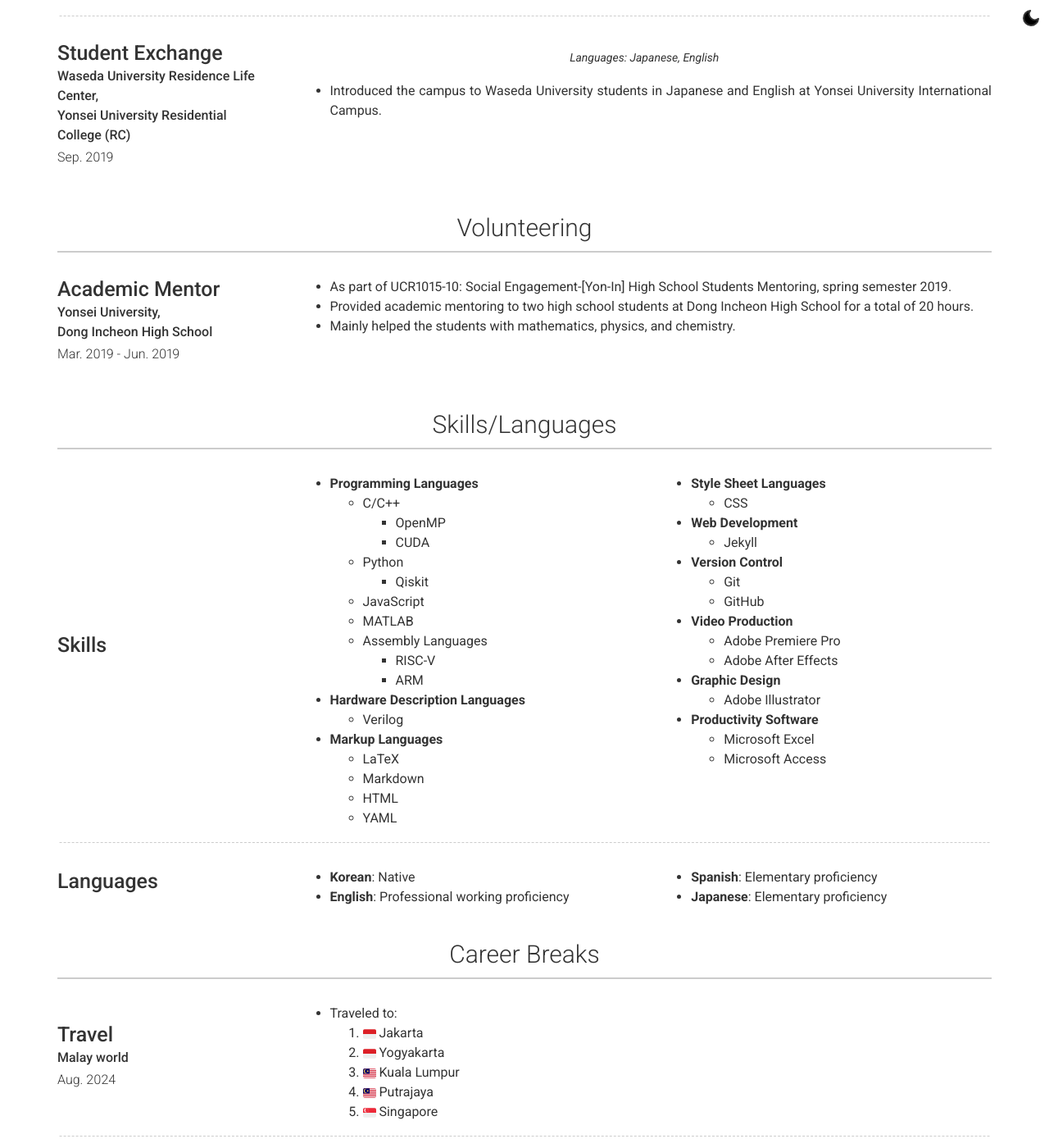
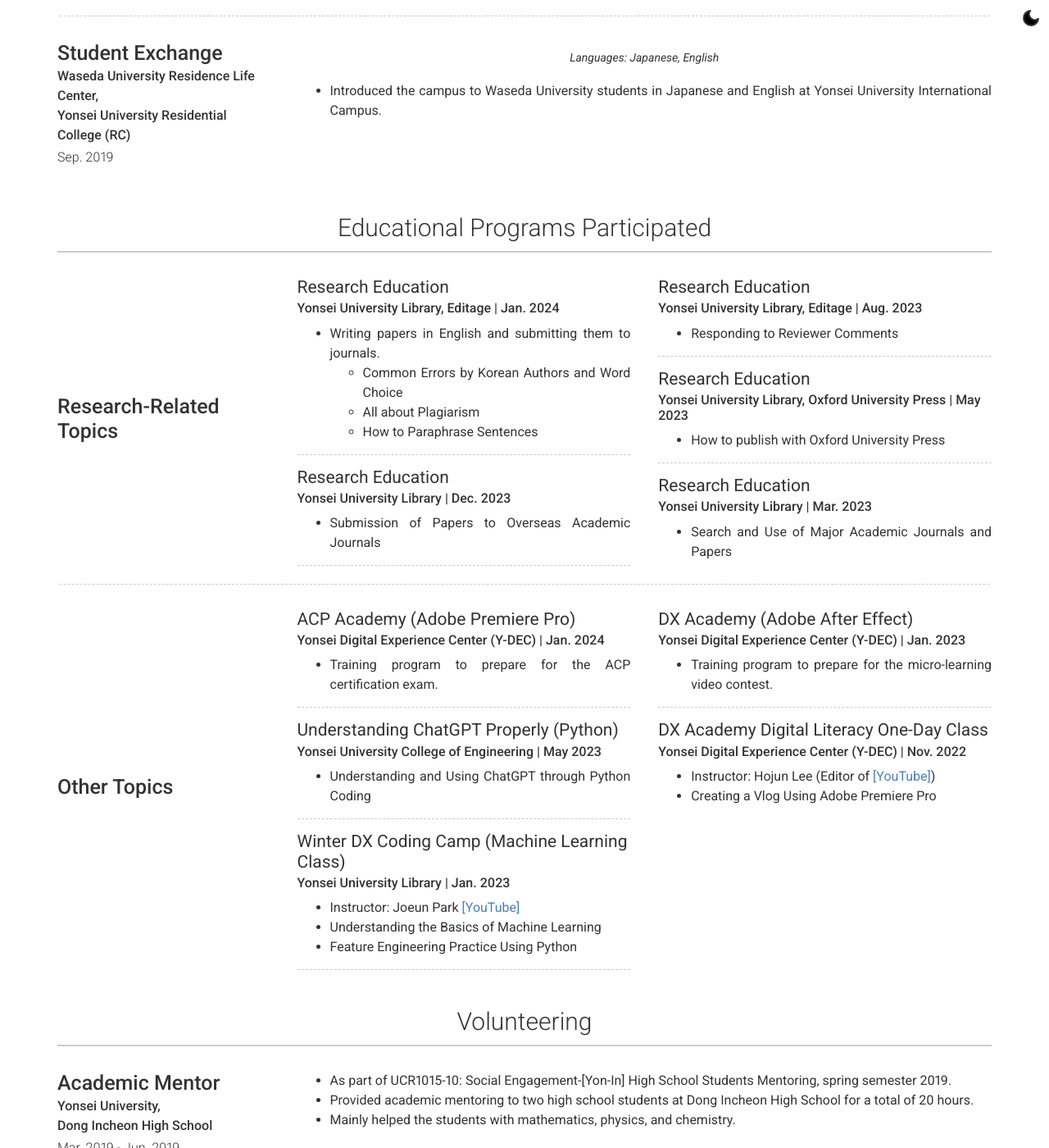
Before and after one commit to fluorite42/deprecated-website, a Jekyll site: the page built from index.markdown, in a window 1280 px wide and 1400 px high, scrolled down 4792 px. Shown: the whole window at 82% size. Built offline with Jekyll 4.4.1, drawn with Linux system fonts in a browser that asks for light colours; nearby versions of some CDN libraries.

Commit message:
ADD educational

```diff
--- /dev/null
+++ b/_data/educational.yml
@@ -0,0 +1,70 @@
+content:
+  - title: Educational Programs Participated
+    layout: list
+    content:
+      - layout: left
+        title: Research-Related Topics
+        description:
+          - name: |
+              ##### Research Education
+              ###### Yonsei University Library, Editage | Jan. 2024
+              - Writing papers in English and submitting them to journals.
+                - Common Errors by Korean Authors and Word Choice
+                - All about Plagiarism
+                - How to Paraphrase Sentences
+
+              <hr style="border-bottom: dashed 1px #CCCCCC;">
+              ##### Research Education
+              ###### Yonsei University Library | Dec. 2023
+                - Submission of Papers to Overseas Academic Journals
+
+              <hr style="border-bottom: dashed 1px #CCCCCC;">
+
+          - name: |
+              ##### Research Education
+              ###### Yonsei University Library, Editage | Aug. 2023
+              - Responding to Reviewer Comments
+
+              <hr style="border-bottom: dashed 1px #CCCCCC;">
+              ##### Research Education
+              ###### Yonsei University Library, Oxford University Press | May 2023
+              - How to publish with Oxford University Press
+
+              <hr style="border-bottom: dashed 1px #CCCCCC;">
+              ##### Research Education
+              ###### Yonsei University Library | Mar. 2023
+              - Search and Use of Major Academic Journals and Papers
+        border: weak
+
+      - layout: left
+        title: Other Topics
+        description:
+          - name: |
+              ##### ACP Academy (Adobe Premiere Pro)
+              ###### Yonsei Digital Experience Center (Y-DEC) | Jan. 2024
+              - Training program to prepare for the ACP certification exam.
+
+              <hr style="border-bottom: dashed 1px #CCCCCC;">
+              ##### Understanding ChatGPT Properly (Python)
+              ###### Yonsei University College of Engineering | May 2023
+              - Understanding and Using ChatGPT through Python Coding
+
+              <hr style="border-bottom: dashed 1px #CCCCCC;">
+              ##### Winter DX Coding Camp (Machine Learning Class)
+              ###### Yonsei University Library | Jan. 2023
+              - Instructor: Joeun Park <a href="https://www.youtube.com/@todaycode" target="_blank">[YouTube]</a>
+              - Understanding the Basics of Machine Learning
+              - Feature Engineering Practice Using Python
+
+              <hr style="border-bottom: dashed 1px #CCCCCC;">
+
+          - name: |
+              ##### DX Academy (Adobe After Effect)
+              ###### Yonsei Digital Experience Center (Y-DEC) | Jan. 2023
+              - Training program to prepare for the micro-learning video contest.
+
+              <hr style="border-bottom: dashed 1px #CCCCCC;">
+              ##### DX Academy Digital Literacy One-Day Class
+              ###### Yonsei Digital Experience Center (Y-DEC) | Nov. 2022
+              - Instructor: Hojun Lee (Editor of <a href="https://www.youtube.com/@GYMJONGKOOK" target="_blank">[YouTube]</a>)
+              - Creating a Vlog Using Adobe Premiere Pro
--- /dev/null
+++ b/_includes/section-list-prog.html
@@ -0,0 +1,51 @@
+{% for item in include.content %}
+  <div class="row clearfix layout layout-{{item.layout | default: 'left'}} border-{{item.border | default: 'no'}}">
+    <div class="col-xs-12 col-sm-4 col-md-3 col-print-12 details">
+      <h4 id="{{ item.title | slugify }}">{{ item.title }}</h4>
+      {%- if item.sub_title -%}<p><b>{{ item.sub_title | newline_to_br }}</b></p>{%- endif -%}
+      {%- if item.caption -%}<p>{{ item.caption }}</p>{%- endif -%}
+
+      {%- if item.link -%}
+        {% include a.html href=item.link class="link" %}
+          {%- if item.link_text -%}{{ item.link_text }}{%- else -%}{{ item.link }}{%- endif -%}
+        </a>
+      {%- endif -%}
+
+    </div>
+
+    <div class="col-xs-12 col-sm-8 col-md-9 col-print-12 content">
+      {%- if item.quote -%}
+        <p class="quote">{{ item.quote }}</p>
+      {%- endif -%}
+        <style>
+          .columns-prog {
+            display: flex;
+            justify-content: space-between;
+          }
+          .column-prog {
+            width: 48%;
+            font-size: 16px;
+          }
+
+          @media (max-width: 768px) {
+            .columns-prog {
+              flex-direction: column;
+            }
+            .column-prog {
+              width: 100%;
+            }
+          }
+      </style>
+
+      <div class="columns-prog">
+          {% for desc in item.description %}
+              <div class="column-prog">
+                  {{ desc.name | strip | markdownify }}
+              </div>
+          {% endfor %}
+      </div>
+
+    </div>
+
+  </div>
+{% endfor %}
--- a/_layouts/default.html
+++ b/_layouts/default.html
@@ -77,6 +77,13 @@
         </div>
       {% endfor %}
 
+      {% for section in site.data.educational.content %}
+        <div class="container {{ section.layout }}-container">
+          <h3 id="{{ section.title | slugify }}">{{ section.title }}</h3>
+          {% include {{ section.layout | prepend: "section-" | append: "-prog.html" }} content=section.content %}
+        </div>
+      {% endfor %}
+
       {% for section in site.data.volunteering.content %}
         <div class="container {{ section.layout }}-container">
           <h3 id="{{ section.title | slugify }}">{{ section.title }}</h3>
--- a/_sass/type.scss
+++ b/_sass/type.scss
@@ -73,6 +73,18 @@ h4 {
   margin-bottom:3px;
 }
 
+h5 {
+  font-weight: 400;
+  font-size:2.1rem;
+  margin-bottom:3px;
+}
+
+h6 {
+  font-weight: 500;
+  font-size:1.6rem;
+  margin-bottom:9px;
+}
+
 p, ul {
   font-size: 1.6rem;
   text-align: justify;
```
